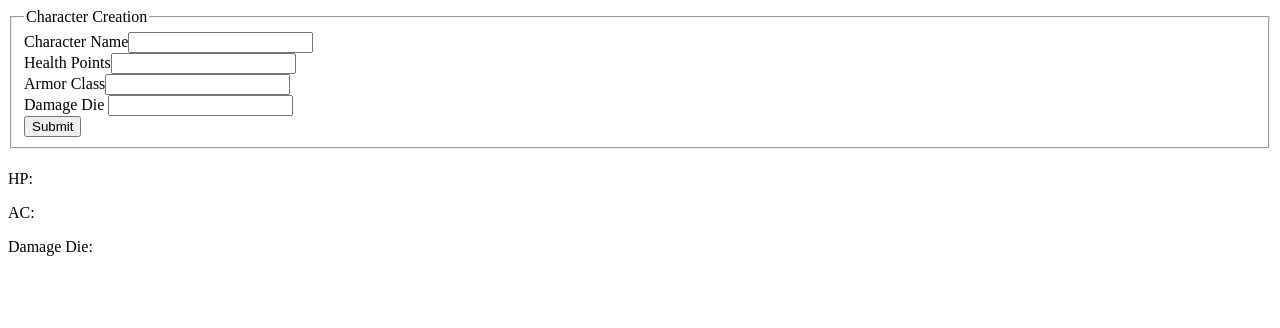
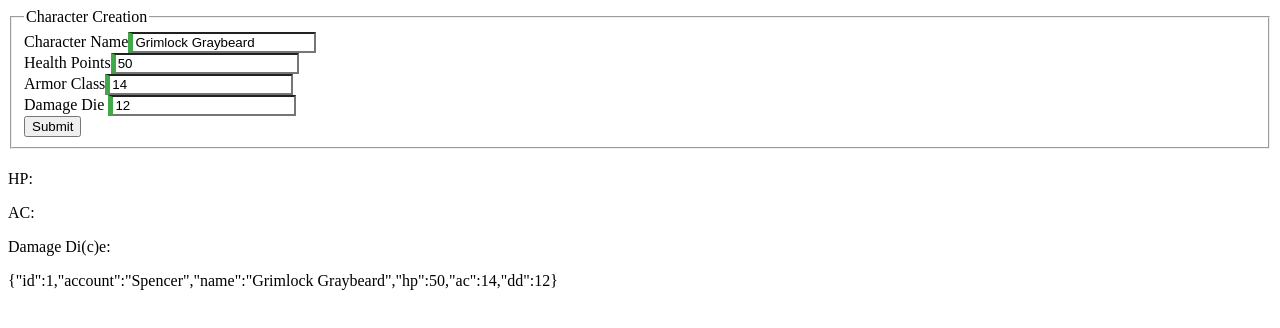
Before and after one commit to 1902-feb04-java/project-2-dungeon-delvers, an Angular app: page /pccreation in a window 1280 px wide. Shown: the top 328 px of the page. Built offline with nearby package versions, Linux system fonts and the light colour scheme.

Commit message:
character creation converts user input to json

```diff
--- a/src/app/character-creation.service.ts
+++ b/src/app/character-creation.service.ts
@@ -4,6 +4,9 @@ import { Injectable } from '@angular/core';
   providedIn: 'root'
 })
 export class CharacterCreationService {
+  sendCharacter(model: import("./character").Character): any {
+    throw new Error("Method not implemented.");
+  }
 
   constructor() { }
 }
--- a/src/app/character-creation/character-creation.component.html
+++ b/src/app/character-creation/character-creation.component.html
@@ -5,19 +5,23 @@
       <legend>Character Creation</legend>
 
       <label>Character Name</label>
-      <input (input)="name = $event.target.value" type="text">
+      <input (input)="name = $event.target.value" type="text"
+      class="form-control" id="pcName" required [(ngModel)]="model.name" name="pcName">
       <br>
 
       <label>Health Points</label>
-      <input (input)="hp = $event.target.value"type="text">
+      <input (input)="hp = $event.target.value"type="text"
+      class="form-control" id="hp" required [(ngModel)]="model.hp" name="hp">
       <br>
 
       <label>Armor Class</label>
-      <input (input)="ac= $event.target.value" type="text">
+      <input (input)="ac= $event.target.value" type="text"
+      class="form-control" id="ac" required [(ngModel)]="model.ac" name="ac">
       <br>
 
       <label>Damage Die </label>
-      <input (input)="dd= $event.target.value" type="text">
+      <input (input)="dd= $event.target.value" type="text"
+      class="form-control" id="dd" required [(ngModel)]="model.dd" name="dd">
       <br>
 
       <input type="button" value="Submit">
@@ -29,5 +33,7 @@
 
   <p> HP: {{ hp }}</p>
   <p> AC: {{ ac }}</p>
-  <p> Damage Die: {{ dd }}</p>
+  <p> Damage Di(c)e: {{ dd }}</p>
 </div>
+
+{{ diagnostic }}
--- a/src/app/character-creation/character-creation.component.ts
+++ b/src/app/character-creation/character-creation.component.ts
@@ -1,4 +1,6 @@
 import { Component, OnInit } from '@angular/core';
+import { CharacterCreationService } from '../character-creation.service';
+import { Character } from '../character';
 
 @Component({
   selector: 'app-character-creation',
@@ -6,10 +8,21 @@ import { Component, OnInit } from '@angular/core';
   styleUrls: ['./character-creation.component.css']
 })
 export class CharacterCreationComponent implements OnInit {
+  model = new Character(1, "Spencer", "Grimlock Graybeard", 50, 14, 12);
+  submitted = false;
+  post_result: any;
 
-  constructor() { }
+  constructor( private character: CharacterCreationService) { }
 
   ngOnInit() {
   }
 
+  onSubmit() {
+    this.submitted=true;
+    this.character.sendCharacter(this.model).subscribe(x => this.post_result = x.toString());
+  }
+
+  get diagnostic() { return JSON.stringify(this.model); }
+
+
 }
--- /dev/null
+++ b/src/app/character.ts
@@ -0,0 +1,13 @@
+export class Character {
+    constructor(
+        public id: number,
+
+        public account: string,
+        public name: string,
+
+        public hp: number,
+        public ac: number,
+        public dd: number,
+
+    ) {}
+}
```
Also changed, not shown: 1 other file (tests, documents, lock files or other folders).
